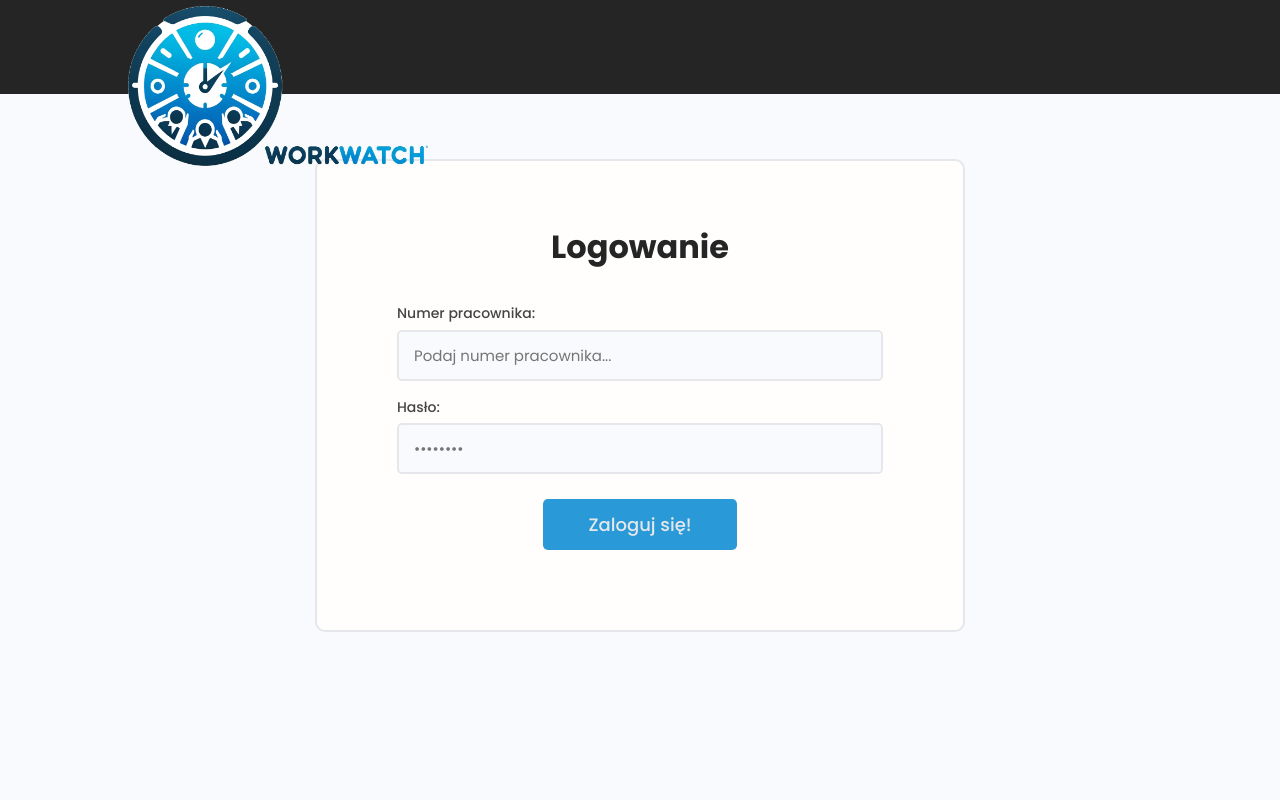
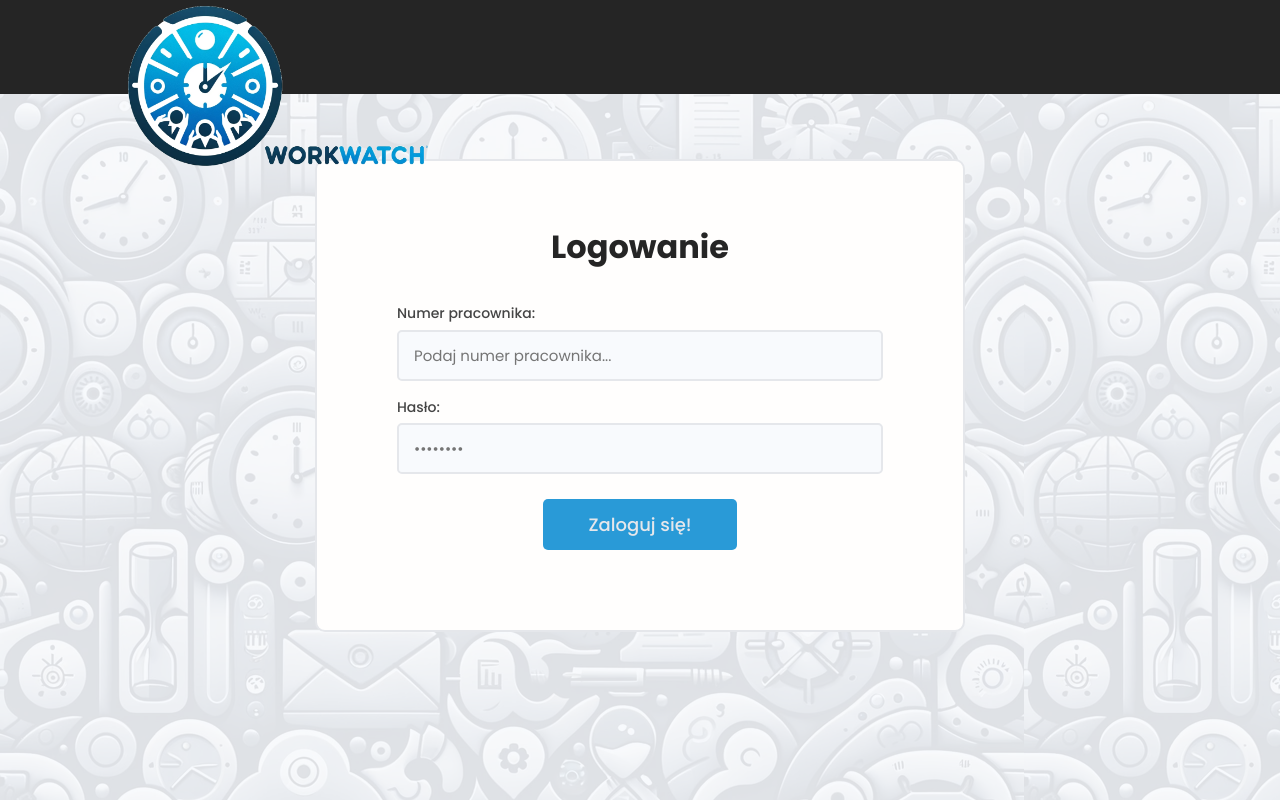
Before and after one commit to maresyp/WorkWatch, a Django app: page / in a window 1280 px wide. Run offline with Django 4.2, Linux system fonts and the light colour scheme; some libraries are stand-ins or nearby versions.

Commit message:
Added background pattern.

```diff
--- a/static/styles/app.css
+++ b/static/styles/app.css
@@ -841,6 +841,7 @@ img {
     left: 0;
     bottom: 0;
     right: 0;
+    background: url(../images/pattern.jpg);
 }
 
 .auth>.card {
```
Also changed, not shown: static/images/pattern.jpg (added).
